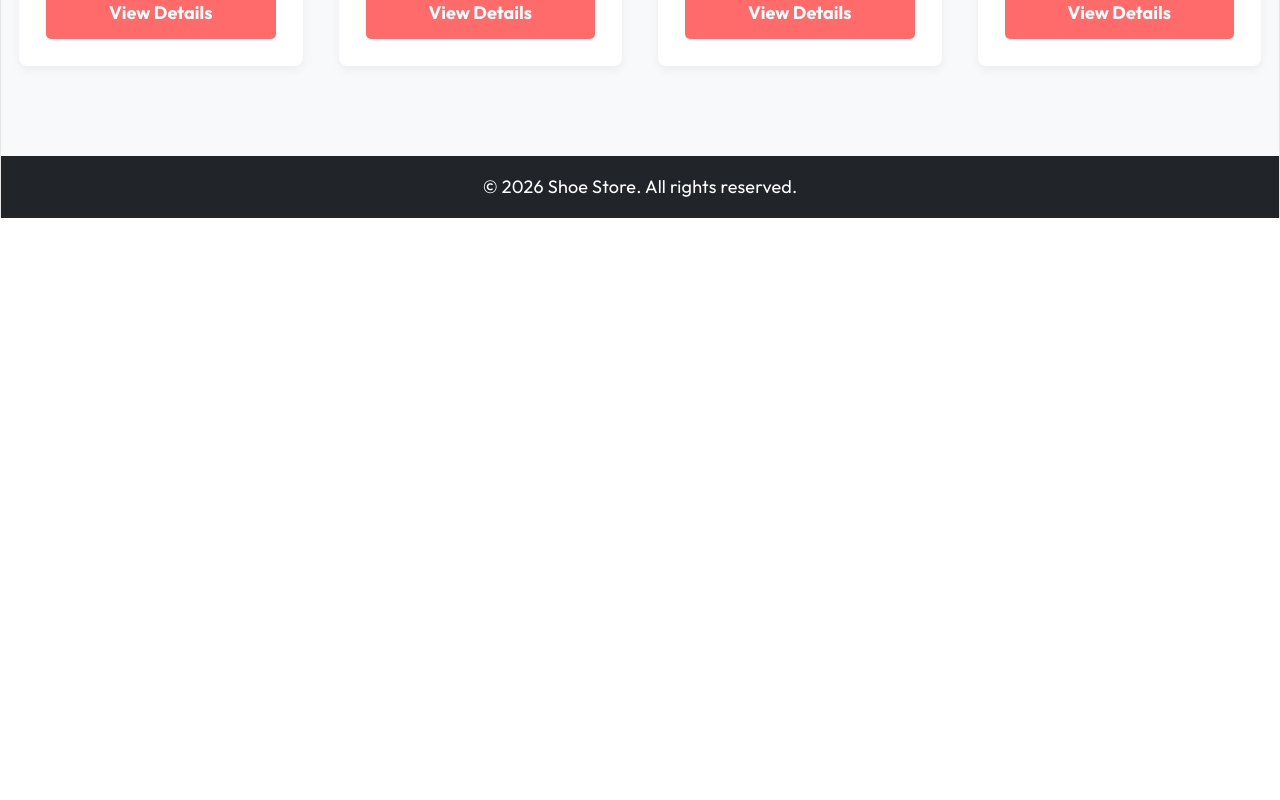
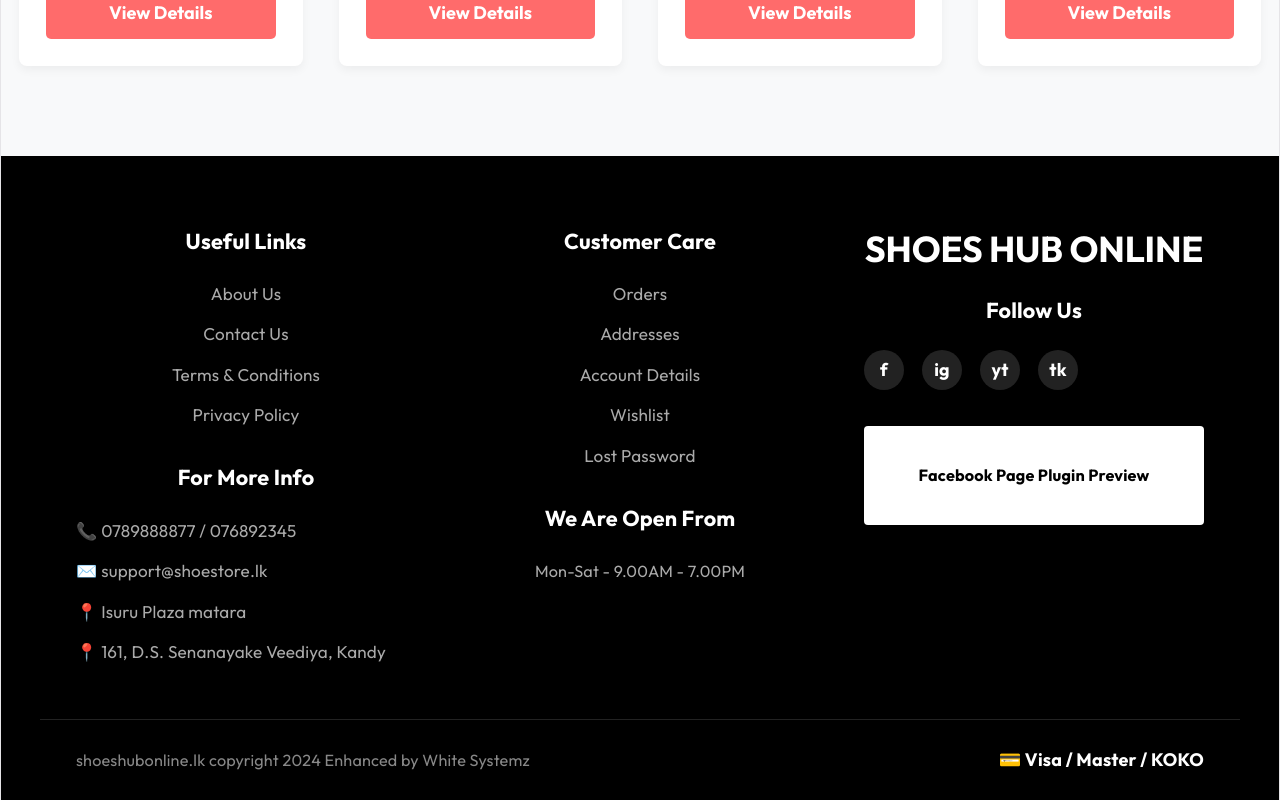
Before and after one commit to Imadu2003/online-footwear-shop, a React (Vite) app in the folder frontend/: page /shop in a window 1280 px wide. Shown: the part 853-1653 px from the top of the page. Before the commit the page ends 1071 px from the top, so only its background shows below. Built offline with nearby package versions, Linux system fonts and the light colour scheme.

Commit message:
Enhance Footer component with additional sections and styles

```diff
--- a/frontend/src/components/common/Footer.jsx
+++ b/frontend/src/components/common/Footer.jsx
@@ -1,4 +1,4 @@
-import {Link} from "react-router-dom";
+import { Link } from "react-router-dom";
 
 export default function Footer() {
     return (
@@ -16,7 +16,7 @@ export default function Footer() {
 
                         <li><Link to="/privacy" style={linkStyle}>Privacy Policy</Link></li>
                     </ul>
-          <h3 style={{...headingStyle, marginTop: '2rem'}}>For More Info</h3>
+                    <h3 style={{ ...headingStyle, marginTop: '2rem' }}>For More Info</h3>
                     <ul style={listStyle}>
                         <li style={infoItem}>📞 0789888877 / 076892345</li>
                         <li style={infoItem}>✉️ support@shoestore.lk</li>
@@ -26,3 +26,73 @@ export default function Footer() {
                 </div>
 
                 {/* Customer care and Open hours */}
+                <div style={colStyle}>
+                    <h3 style={headingStyle}>Customer Care</h3>
+                    <ul style={listStyle}>
+                        <li><Link to="/orders" style={linkStyle}>Orders</Link></li>
+                        <li><Link to="/addresses" style={linkStyle}>Addresses</Link></li>
+                        <li><Link to="/account" style={linkStyle}>Account Details</Link></li>
+                        <li><Link to="/wishlist" style={linkStyle}>Wishlist</Link></li>
+                        <li><Link to="/lost-password" style={linkStyle}>Lost Password</Link></li>
+                    </ul>
+                    <h3 style={{ ...headingStyle, marginTop: '2rem' }}>We Are Open From</h3>
+
+                    <p style={{ color: '#aaa', fontSize: '0.9rem' }}>Mon-Sat - 9.00AM - 7.00PM</p>
+
+                </div>
+
+                {/* Social Media */}
+                <div style={colStyle}>
+          <h2 style={{ color: '#fff', fontSize: '2rem', fontStyle: 'italic', marginBottom: '1.5rem', fontWeight: '900' }}>
+            SHOES HUB ONLINE
+          </h2>
+
+          <h3 style={headingStyle}>Follow Us</h3>
+          <div style={{ display: 'flex', gap: '1rem', marginBottom: '2rem' }}>
+            {/* Social Icons (දැනට අකුරු වලින් දාමු, පස්සේ නියම Icons දාන්න පුළුවන්) */}
+            <div style={socialIcon}>f</div>
+            <div style={socialIcon}>ig</div>
+            <div style={socialIcon}>yt</div>
+            <div style={socialIcon}>tk</div>
+          </div>
+
+          <div style={fbPluginStyle}>
+            <p>Facebook Page Plugin Preview</p>
+          </div>
+        </div>
+      </div>
+
+      {/* Footer Bottom Bar */}
+       <div style={bottomBarStyle}>
+        <p style={{ margin: 0, color: '#888', fontSize: '0.9rem' }}>
+          shoeshubonline.lk copyright 2024 Enhanced by White Systemz
+        </p>
+        <div style={{ display: 'flex', gap: '1rem' }}>
+           <span style={{color:'#fff', fontWeight: 'bold'}}>💳 Visa / Master / KOKO</span>
+        </div>
+      </div>
+      {/* Floating WhatsApp Button */}
+      <a href="https://wa.me/94769888977" target="_blank" rel="noreferrer" style={whatsappFloat}>
+        💬
+      </a>
+
+      {/* Scroll to Top බට්න් එක */}
+      <button onClick={() => window.scrollTo(0, 0)} style={scrollTopFloat}>
+        ↑
+      </button>
+    </footer>
+  );
+}
+// ----- CSS Styles -----
+const footerStyle = { backgroundColor: '#000', color: '#fff', paddingTop: '4rem', position: 'relative', marginTop: 'auto' };
+const containerStyle = { display: 'flex', flexWrap: 'wrap', gap: '3rem', maxWidth: '1200px', margin: '0 auto', padding: '0 2rem' };
+const colStyle = { flex: '1 1 250px', display: 'flex', flexDirection: 'column' };
+const headingStyle = { fontSize: '1.2rem', marginBottom: '1.5rem', fontWeight: 'bold' };
+const listStyle = { listStyleType: 'none', padding: 0, margin: 0, display: 'flex', flexDirection: 'column', gap: '0.8rem' };
+const linkStyle = { color: '#aaa', textDecoration: 'none', fontSize: '0.95rem', transition: 'color 0.2s' };
+const infoItem = { color: '#aaa', fontSize: '0.95rem', display: 'flex', gap: '0.5rem' };
+const socialIcon = { width: '40px', height: '40px', backgroundColor: '#222', borderRadius: '50%', display: 'flex', justifyContent: 'center', alignItems: 'center', color: '#fff', cursor: 'pointer', fontWeight: 'bold' };
+const fbPluginStyle = { backgroundColor: '#fff', color: '#000', padding: '2rem 1rem', borderRadius: '4px', textAlign: 'center', fontSize: '0.9rem', fontWeight: 'bold' };
+const bottomBarStyle = { borderTop: '1px solid #222', marginTop: '3rem', padding: '1.5rem 2rem', display: 'flex', justifyContent: 'space-between', alignItems: 'center', flexWrap: 'wrap', maxWidth: '1200px', margin: '3rem auto 0 auto' };
+const whatsappFloat = { position: 'fixed', bottom: '20px', left: '20px', backgroundColor: '#25D366', color: 'white', width: '60px', height: '60px', borderRadius: '50%', display: 'flex', justifyContent: 'center', alignItems: 'center', fontSize: '2rem', boxShadow: '0 4px 10px rgba(0,0,0,0.3)', textDecoration: 'none', zIndex: 1000 };
+const scrollTopFloat = { position: 'fixed', bottom: '20px', right: '20px', backgroundColor: '#eee', color: '#000', width: '50px', height: '50px', borderRadius: '50%', display: 'flex', justifyContent: 'center', alignItems: 'center', fontSize: '1.5rem', border: 'none', cursor: 'pointer', boxShadow: '0 4px 10px rgba(0,0,0,0.3)', zIndex: 1000 };
--- a/frontend/src/layouts/MainLayout.jsx
+++ b/frontend/src/layouts/MainLayout.jsx
@@ -1,5 +1,6 @@
 import { Outlet } from 'react-router-dom';
 import Navbar from '../components/common/Navbar'; // Navbar eka import karaganna
+import Footer from '../components/common/Footer'; // Footer eka import karaganna
 
 export default function MainLayout() {
   return (
@@ -10,9 +11,7 @@ export default function MainLayout() {
         <Outlet /> {/* Me thanin thamai anith pages load wenne */}
       </main>
 
-      <footer style={{ backgroundColor: '#212529', color: 'white', textAlign: 'center', padding: '1rem' }}>
-        © 2026 Shoe Store. All rights reserved.
-      </footer>
+      <Footer/>
     </div>
   );
 }
```
Lines whose indentation alone changed are shown as unchanged.
